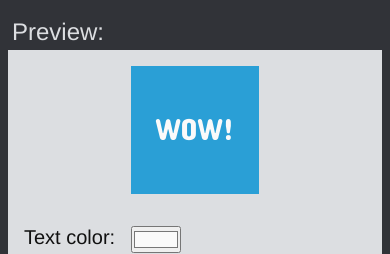
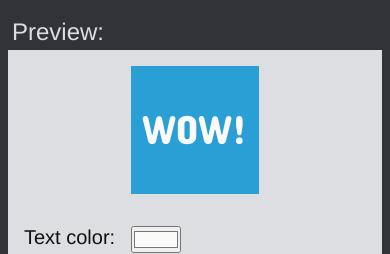
Before and after one commit to adamaaronson/emoter, a React (Vite) app: page / in a window 390 px wide. Shown: the part 342-596 px from the top of the page. Built offline with nearby package versions, Linux system fonts and the light colour scheme; a web font is replaced by a local one.

Commit message:
Remove responsive image text resizing

```diff
--- a/src/styles/ImageOutput.scss
+++ b/src/styles/ImageOutput.scss
@@ -17,14 +17,6 @@
     width: calc(100% - 0.5rem);
     height: calc(100% - 0.5rem);
     font-size: 4rem;
-
-    @media (max-width: 500px) {
-        font-size: 3rem;
-    }
-
-    @media (max-width: 350px) {
-        font-size: 2.5rem;
-    }
 }
 
 .image-text {
```
